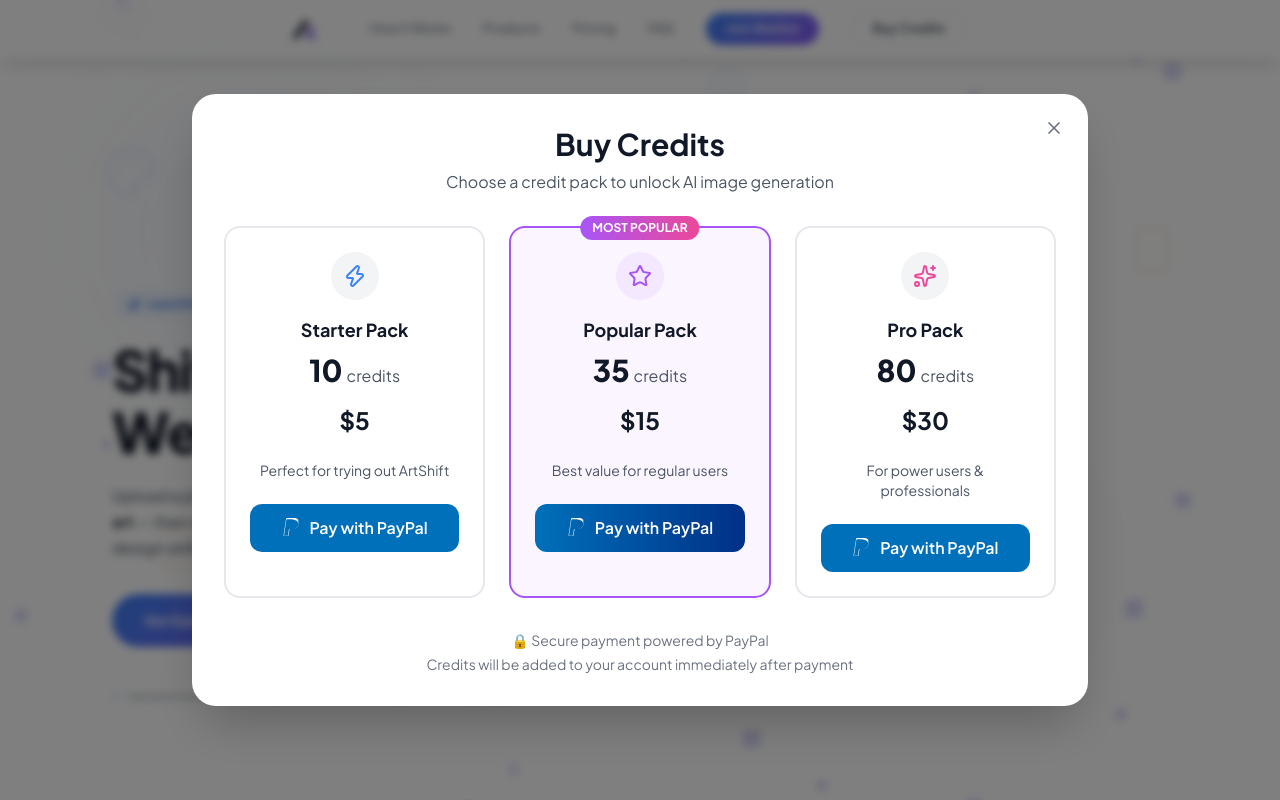
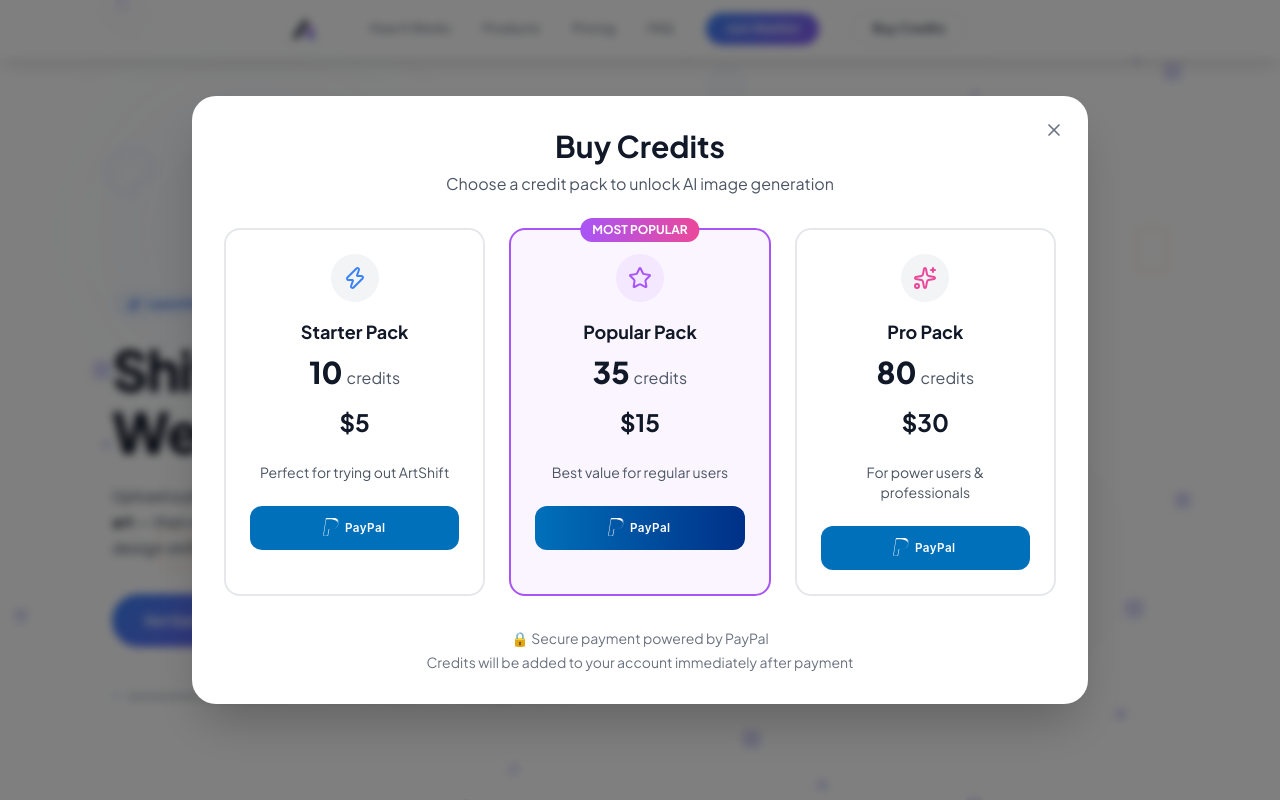
Before and after one commit to qianzhouxia-beep/ArtShift, a React (Vite) app: page / in a window 1280 px wide. Both pictures are taken after a click on the button "Buy Credits". Shown: the top 800 px of the page. Built offline with nearby package versions, Linux system fonts and the light colour scheme.

Commit message:
fix: improve PayPal button logo clarity

```diff
--- a/src/components/BuyCreditsModal.tsx
+++ b/src/components/BuyCreditsModal.tsx
@@ -160,10 +160,10 @@
                   </>
                 ) : (
                   <>
-                    <svg className="w-5 h-5" viewBox="0 0 24 24" fill="currentColor">
-                      <path d="M7.076 21.337H2.47a.641.641 0 0 1-.633-.74L4.944.901C5.026.382 5.474 0 5.998 0h7.46c2.57 0 4.578.543 5.69 1.81 1.01 1.15 1.304 2.42 1.012 4.287-.023.143-.047.288-.077.437-.983 5.05-4.349 6.797-8.647 6.797H9.38c-.62 0-1.144.45-1.239 1.063l-.002.014-1.063 6.75zM19.825 7.78c-.036-.23-.066-.468-.09-.71a6.02 6.02 0 0 0-.367-1.488c-.77-1.978-2.425-3.083-4.89-3.582H14.44l.001-.003C13.82 1.998 12.86 1.5 11.46 1.5H5.998c-.352 0-.656.245-.73.59L2.467 20.64a.745.745 0 0 0 .734.857h4.47l1.127-7.152.004-.026c.095-.613.618-1.063 1.238-1.063h1.155c4.298 0 7.664-1.747 8.647-6.797.03-.149.054-.294.077-.437.276-1.763-.022-2.96-.995-4.05z"/>
+                    <svg className="w-20 h-5" viewBox="0 0 80 24" fill="none" xmlns="http://www.w3.org/2000/svg">
+                      <path d="M7.076 21.337H2.47a.641.641 0 01-.633-.74L4.944.901C5.026.382 5.474 0 5.998 0h7.46c2.57 0 4.578.543 5.69 1.81 1.01 1.15 1.304 2.42 1.012 4.287-.023.143-.047.288-.077.437-.983 5.05-4.349 6.797-8.647 6.797H9.38c-.62 0-1.144.45-1.239 1.063l-.002.014-1.063 6.75zM19.825 7.78c-.036-.23-.066-.468-.09-.71a6.02 6.02 0 00-.367-1.488c-.77-1.978-2.425-3.083-4.89-3.582H14.44l.001-.003C13.82 1.998 12.86 1.5 11.46 1.5H5.998c-.352 0-.656.245-.73.59L2.467 20.64a.745.745 0 00.734.857h4.47l1.127-7.152.004-.026c.095-.613.618-1.063 1.238-1.063h1.155c4.298 0 7.664-1.747 8.647-6.797.03-.149.054-.294.077-.437.276-1.763-.022-2.96-.995-4.05z" fill="#fff"/>
+                      <text x="28" y="17" fontFamily="-apple-system, BlinkMacSystemFont, 'Segoe UI', Roboto, sans-serif" fontSize="14" fontWeight="600" letterSpacing="0.5" fill="#fff">PayPal</text>
                     </svg>
-                    Pay with PayPal
                   </>
                 )}
               </button>
```
